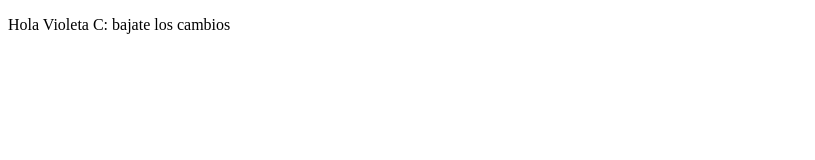
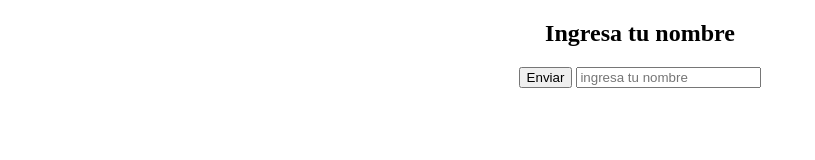
Before and after one commit to juandafez1/practicando-forkear, a plain HTML site: page index.html in a window 1280 px wide. Shown: the whole page, without its empty margins (0-815 px from the left). Drawn offline with Linux system fonts and the light colour scheme.

Commit message:
añadi el primer imput, modifique el css y lo deje alineado

```diff
--- a/index.html
+++ b/index.html
@@ -5,11 +5,28 @@
     <meta name="viewport" content="width=device-width, initial-scale=1.0">
     <meta http-equiv="X-UA-Compatible" content="ie=edge">
     <title>Test</title>
+    <link rel="stylesheet" href="style.css">
 </head>
 <body>
-    <div>
-<p> Hola Violeta C: bajate los cambios</p>
+<section class = "primer-bloque">
+    <h1>Ingresa tu nombre</h1>
+    <div id = botones >
+        <button id="boton2" onclick = "getValue()">Enviar</button>
+        <input type = "text" id = "name"  placeholder = "ingresa tu nombre" value = "" />
+        <p id = "mensaje bienvenida" > </p>
 
-    </div>
+      </div>
+
+      <script>
+
+           function getValue(){
+               var mensaje = document.getElementById("mensaje bienvenida");
+               var userName = document.getElementById("name"). value;
+               mensaje.innerHTML= "Bienvenida " + userName;
+           }
+
+      </script>
+</section>
+
 </body>
 </html>
--- a/style.css
+++ b/style.css
@@ -0,0 +1,3 @@
+.primer-bloque {
+    text-align: center;
+}
```
Also changed, not shown: ejemplo.png (added).
